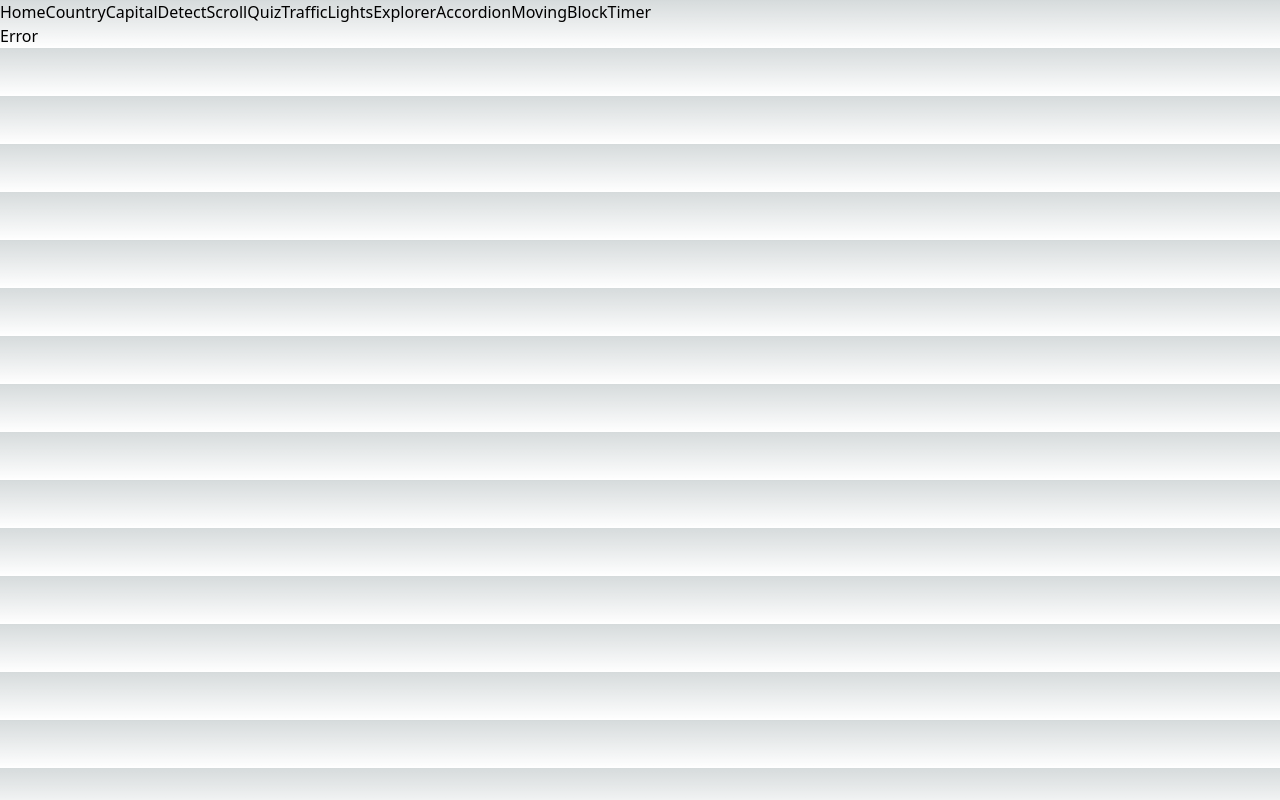
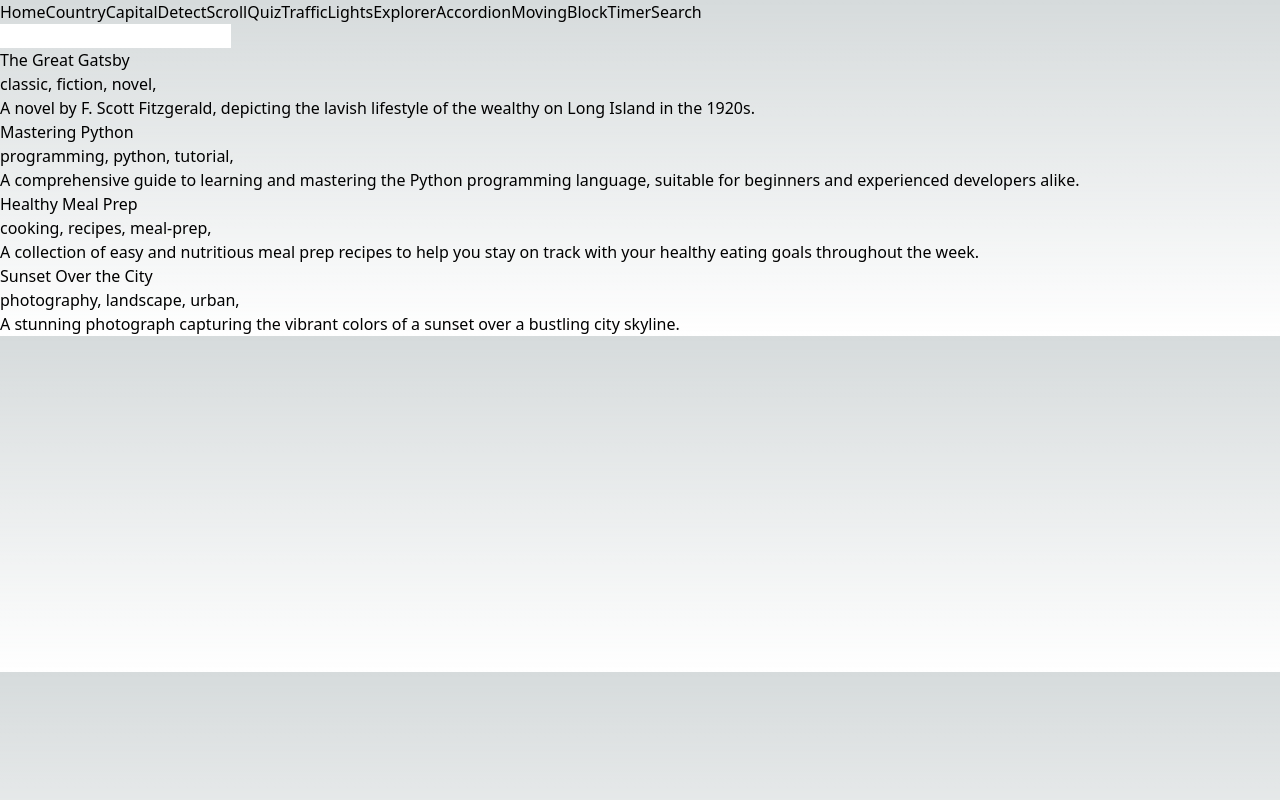
Before and after one commit to nithinK-142/coding-challenges, a React (Vite) app: page /coding-challenges/search in a window 1280 px wide. Built offline with nearby package versions, Linux system fonts and the light colour scheme.

Commit message:
add: Search.

```diff
--- a/src/components/Navbar.tsx
+++ b/src/components/Navbar.tsx
@@ -12,6 +12,7 @@ const Navbar: React.FC = () => {
     { label: "Accordion", link: "/coding-challenges/accordion" },
     { label: "MovingBlock", link: "/coding-challenges/moving-block" },
     { label: "Timer", link: "/coding-challenges/timer" },
+    { label: "Search", link: "/coding-challenges/search" },
   ];
   return (
     <nav className="flex justify-center p-3 mb-10 bg-gray-600 sm:px-6 lg:px-8">
--- /dev/null
+++ b/src/components/Search.tsx
@@ -0,0 +1,57 @@
+import { useEffect, useState } from "react";
+
+type SearchData = {
+  title: string;
+  tags: string[];
+  description: string;
+};
+
+type SearchProps = {
+  data: SearchData[];
+};
+
+const Search: React.FC<SearchProps> = ({ data }) => {
+  const [items, setItems] = useState(data);
+  const [text, setText] = useState("");
+
+  useEffect(() => {
+    const filteredData = data.filter((item) => {
+      const lowercaseText = text.toLowerCase();
+      return (
+        item.title.toLowerCase().includes(lowercaseText) ||
+        item.tags.some((tag) => tag.toLowerCase().includes(lowercaseText)) ||
+        item.description.toLowerCase().includes(lowercaseText)
+      );
+    });
+
+    return text ? setItems(filteredData) : setItems(data);
+  }, [data, text]);
+
+  return (
+    <div className="flex flex-col items-center justify-center">
+      <div className="">
+        <input
+          type="text"
+          className="w-[20rem] px-2 text-xl font-medium outline-gray-50 h-10 text-black rounded-md"
+          value={text}
+          onChange={(e) => setText(e.target.value)}
+        />
+      </div>
+      <ul>
+        {items.map((item) => (
+          <>
+            <li>{item.title}</li>
+            <li>
+              {item.tags.map((tag) => (
+                <span>{tag}, </span>
+              ))}
+            </li>
+            <li>{item.description}</li>
+          </>
+        ))}
+      </ul>
+    </div>
+  );
+};
+
+export default Search;
--- /dev/null
+++ b/src/data/search.json
@@ -0,0 +1,25 @@
+[
+  {
+    "title": "The Great Gatsby",
+    "tags": ["classic", "fiction", "novel"],
+    "description": "A novel by F. Scott Fitzgerald, depicting the lavish lifestyle of the wealthy on Long Island in the 1920s."
+  },
+
+  {
+    "title": "Mastering Python",
+    "tags": ["programming", "python", "tutorial"],
+    "description": "A comprehensive guide to learning and mastering the Python programming language, suitable for beginners and experienced developers alike."
+  },
+
+  {
+    "title": "Healthy Meal Prep",
+    "tags": ["cooking", "recipes", "meal-prep"],
+    "description": "A collection of easy and nutritious meal prep recipes to help you stay on track with your healthy eating goals throughout the week."
+  },
+
+  {
+    "title": "Sunset Over the City",
+    "tags": ["photography", "landscape", "urban"],
+    "description": "A stunning photograph capturing the vibrant colors of a sunset over a bustling city skyline."
+  }
+]
--- a/src/main.tsx
+++ b/src/main.tsx
@@ -18,6 +18,8 @@ import Explorer from "./components/Explorer.tsx";
 import Accordion from "./components/Accordion.tsx";
 import MovingBlock from "./components/MovingBlock.tsx";
 import Timer from "./components/Timer.tsx";
+import Search from "./components/Search.tsx";
+import searchData from "./data/search.json";
 
 const routes = (
   <Route path="/coding-challenges" element={<App />}>
@@ -33,6 +35,7 @@ const routes = (
     <Route path="accordion" element={<Accordion />} />
     <Route path="moving-block" element={<MovingBlock />} />
     <Route path="timer" element={<Timer />} />
+    <Route path="search" element={<Search data={searchData} />} />
     <Route path="*" element={<div>Error</div>} />
   </Route>
 );
```
